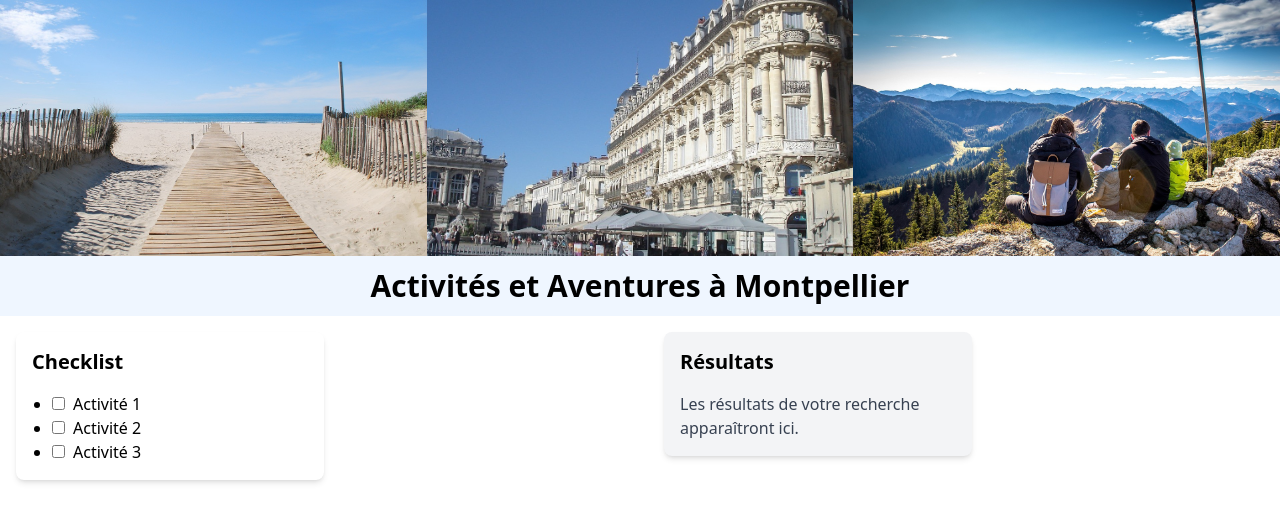
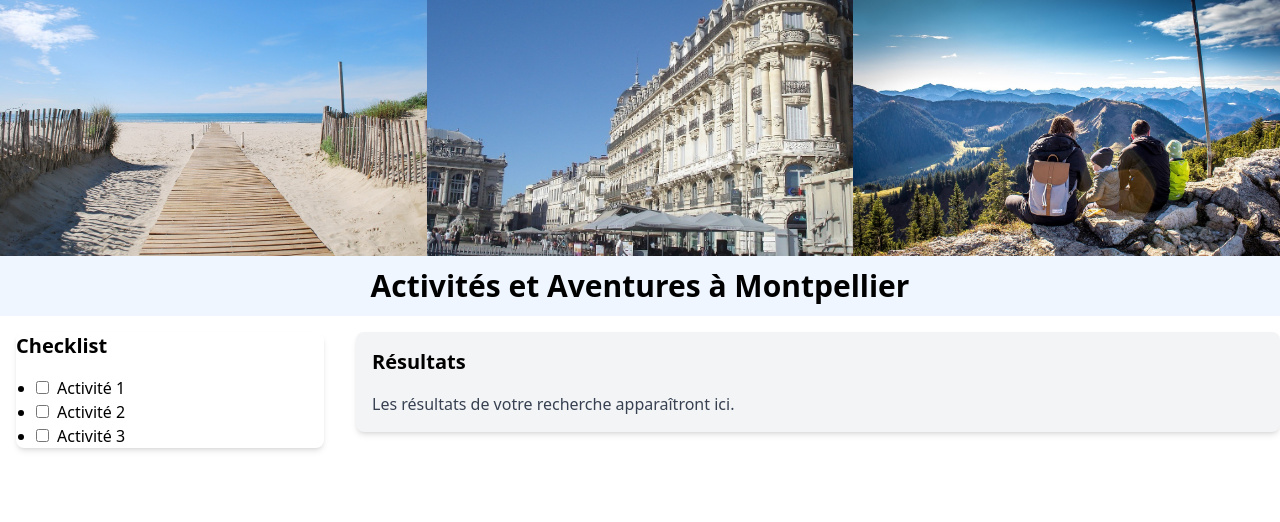
Before and after one commit to YohReg10/test-alternant, a Next.js app: page / in a window 1280 px wide. Shown: the top 522 px of the page. Built offline with nearby package versions, Linux system fonts and the light colour scheme.

Commit message:
solve chackbox and results layout size

```diff
--- a/components/Checklist.tsx
+++ b/components/Checklist.tsx
@@ -2,7 +2,7 @@ function Checklist() {
     return (
         <div
             id="checklist-section"
-            className="w-1/2 bg-white shadow-md p-4 rounded-lg mr-4"
+            className="w-full bg-white shadow-md p-0 rounded-lg mr-0"
         >
             <h2 className="text-xl font-bold mb-4">Checklist</h2>
             <ul className="list-disc pl-5">
--- a/components/HomePage.tsx
+++ b/components/HomePage.tsx
@@ -16,12 +16,12 @@ function HomePage() {
             {/* Contenu principal du site */}
             <div id="site-content" className="flex flex-row gap-4 p-4">
                 {/* Section gauche : Checklist */}
-                <div id="checklist-section" className="w-1/2">
+                <div id="checklist-section" className="w-1/4">
                     <Checklist />
                 </div>
 
                 {/* Section droite : Résultats */}
-                <div id="results-section" className="w-1/2">
+                <div id="results-section" className="w-3/4">
                     <Results />
                 </div>
             </div>
--- a/components/Results.tsx
+++ b/components/Results.tsx
@@ -2,7 +2,7 @@ function Results() {
     return (
         <div
             id="results-section"
-            className="w-1/2 bg-gray-100 shadow-md p-4 rounded-lg ml-4"
+            className="w-full bg-gray-100 shadow-md p-4 rounded-lg ml-4"
         >
             <h2 className="text-xl font-bold mb-4">Résultats</h2>
             <p className="text-gray-700">
```
